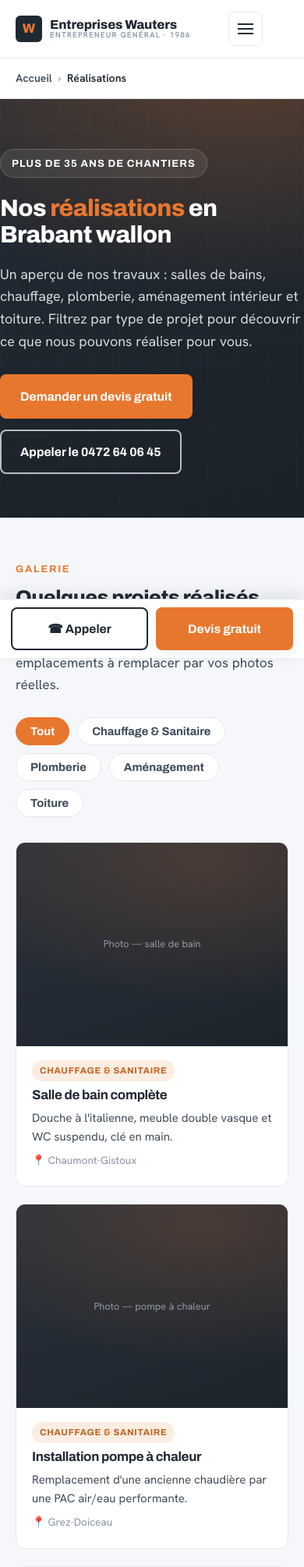
After one commit to Djaaym/entreprises-wauters, a PHP site: page /realisations.html in a window 390 px wide. The commit adds this page. Shown: the top 2010 px of the page at 78% size. Run offline with PHP 8.4, Linux system fonts and the light colour scheme.

Commit message:
Ajout d'une page Réalisations (portfolio filtrable)
- Nouvelle page realisations.html avec galerie filtrable par métier (JS, accessible aria-pressed)
- Lien Réalisations ajouté à la nav et au footer de toutes les pages
- Styles portfolio (cartes projet, filtres, responsive) + sitemap + JSON-LD BreadcrumbList
- CTA "Voir nos réalisations" sur l'accueil

```diff
--- a/amenagement-interieur.html
+++ b/amenagement-interieur.html
@@ -51,6 +51,7 @@
         <a href="plomberie.html">Plomberie</a>
         <a href="amenagement-interieur.html" aria-current="page">Aménagement</a>
         <a href="toiture.html">Toiture</a>
+        <a href="realisations.html">Réalisations</a>
         <a href="contact.html">Contact</a>
       </nav>
 
@@ -227,6 +228,7 @@
           <h4>Navigation</h4>
           <ul>
             <li><a href="index.html">Accueil</a></li>
+            <li><a href="realisations.html">Réalisations</a></li>
             <li><a href="contact.html">Contact</a></li>
             <li><a href="contact.html">Demander un devis</a></li>
           </ul>
--- a/assets/css/styles.css
+++ b/assets/css/styles.css
@@ -225,6 +225,45 @@ h3 { font-size: 1.18rem; font-weight: 700; }
 .gallery { display: grid; grid-template-columns: repeat(3, 1fr); gap: 16px; margin-top: 28px; }
 .gallery .media-ph { aspect-ratio: 4/3; }
 
+/* ---------- Portfolio (page Réalisations) ---------- */
+.filters { display: flex; flex-wrap: wrap; gap: 10px; margin-top: 28px; }
+.filter-btn {
+  font-family: var(--font-display); font-weight: 700; font-size: .92rem;
+  background: var(--surface); color: var(--ink-soft);
+  border: 1px solid var(--line); border-radius: 100px;
+  padding: 9px 18px; cursor: pointer;
+  transition: background .15s ease, color .15s ease, border-color .15s ease;
+}
+.filter-btn:hover { border-color: var(--accent); color: var(--accent-dark); }
+.filter-btn[aria-pressed="true"] { background: var(--accent); color: #fff; border-color: var(--accent); }
+
+.portfolio { display: grid; grid-template-columns: repeat(3, 1fr); gap: 22px; margin-top: 32px; }
+.project {
+  background: var(--surface); border: 1px solid var(--line); border-radius: var(--radius);
+  overflow: hidden; display: flex; flex-direction: column;
+  transition: transform .18s ease, box-shadow .18s ease, border-color .18s ease;
+}
+.project:hover { transform: translateY(-4px); box-shadow: var(--shadow); border-color: #d7dde4; }
+.project__img {
+  aspect-ratio: 4/3; width: 100%; object-fit: cover;
+  background:
+    radial-gradient(600px 300px at 70% 10%, rgba(232,119,46,.18), transparent 60%),
+    linear-gradient(160deg, #2a323c, #1d242c);
+  display: grid; place-items: center; color: #8e99a6; font-size: .8rem; text-align: center; padding: 16px;
+}
+.project__body { padding: 18px 20px 22px; display: flex; flex-direction: column; gap: 8px; flex: 1; }
+.project__tag {
+  align-self: flex-start;
+  font-family: var(--font-display); font-weight: 700; font-size: .72rem; letter-spacing: .06em; text-transform: uppercase;
+  background: var(--accent-soft); color: var(--accent-dark);
+  padding: 4px 10px; border-radius: 100px;
+}
+.project__body h3 { font-size: 1.06rem; }
+.project__body p { color: var(--ink-soft); font-size: .94rem; }
+.project__meta { margin-top: auto; font-size: .85rem; color: var(--muted); display: flex; align-items: center; gap: 6px; }
+.portfolio__empty { display: none; color: var(--ink-soft); margin-top: 28px; }
+.portfolio__empty.is-visible { display: block; }
+
 /* ---------- Zones ---------- */
 .zones { display: flex; flex-wrap: wrap; gap: 10px; margin-top: 24px; }
 .zone {
@@ -302,6 +341,7 @@ h3 { font-size: 1.18rem; font-weight: 700; }
   .footer__grid { grid-template-columns: 1fr 1fr; }
   .contact-grid { grid-template-columns: 1fr; }
   .gallery { grid-template-columns: repeat(2, 1fr); }
+  .portfolio { grid-template-columns: repeat(2, 1fr); }
 }
 
 @media (max-width: 760px) {
@@ -335,6 +375,7 @@ h3 { font-size: 1.18rem; font-weight: 700; }
   .cards, .cards--3, .cards--2 { grid-template-columns: 1fr; }
   .trust__row { grid-template-columns: 1fr; }
   .gallery { grid-template-columns: 1fr; }
+  .portfolio { grid-template-columns: 1fr; }
 }
 
 /* reduce motion */
--- a/assets/js/main.js
+++ b/assets/js/main.js
@@ -32,4 +32,32 @@
   // Année dynamique dans le footer
   var y = document.getElementById("year");
   if (y) y.textContent = new Date().getFullYear();
+
+  // Filtre du portfolio (page Réalisations)
+  var filters = document.querySelector(".filters");
+  var portfolio = document.querySelector(".portfolio");
+  if (filters && portfolio) {
+    var projects = portfolio.querySelectorAll(".project");
+    var empty = document.querySelector(".portfolio__empty");
+    var buttons = filters.querySelectorAll(".filter-btn");
+
+    filters.addEventListener("click", function (e) {
+      var btn = e.target.closest(".filter-btn");
+      if (!btn) return;
+      var cat = btn.getAttribute("data-filter");
+
+      buttons.forEach(function (b) {
+        b.setAttribute("aria-pressed", b === btn ? "true" : "false");
+      });
+
+      var shown = 0;
+      projects.forEach(function (p) {
+        var match = cat === "all" || p.getAttribute("data-category") === cat;
+        p.style.display = match ? "" : "none";
+        if (match) shown++;
+      });
+
+      if (empty) empty.classList.toggle("is-visible", shown === 0);
+    });
+  }
 })();
--- a/chauffage-sanitaire.html
+++ b/chauffage-sanitaire.html
@@ -51,6 +51,7 @@
         <a href="plomberie.html">Plomberie</a>
         <a href="amenagement-interieur.html">Aménagement</a>
         <a href="toiture.html">Toiture</a>
+        <a href="realisations.html">Réalisations</a>
         <a href="contact.html">Contact</a>
       </nav>
 
@@ -258,6 +259,7 @@
           <h4>Navigation</h4>
           <ul>
             <li><a href="index.html">Accueil</a></li>
+            <li><a href="realisations.html">Réalisations</a></li>
             <li><a href="contact.html">Contact</a></li>
             <li><a href="contact.html">Demander un devis</a></li>
           </ul>
--- a/contact.html
+++ b/contact.html
@@ -51,6 +51,7 @@
         <a href="plomberie.html">Plomberie</a>
         <a href="amenagement-interieur.html">Aménagement</a>
         <a href="toiture.html">Toiture</a>
+        <a href="realisations.html">Réalisations</a>
         <a href="contact.html" aria-current="page">Contact</a>
       </nav>
 
@@ -205,6 +206,7 @@
           <h4>Navigation</h4>
           <ul>
             <li><a href="index.html">Accueil</a></li>
+            <li><a href="realisations.html">Réalisations</a></li>
             <li><a href="contact.html">Contact</a></li>
             <li><a href="contact.html">Demander un devis</a></li>
           </ul>
--- a/index.html
+++ b/index.html
@@ -61,6 +61,7 @@
         <a href="plomberie.html">Plomberie</a>
         <a href="amenagement-interieur.html">Aménagement</a>
         <a href="toiture.html">Toiture</a>
+        <a href="realisations.html">Réalisations</a>
         <a href="contact.html">Contact</a>
       </nav>
 
@@ -158,6 +159,7 @@
           <li><span class="tick">✓</span> Une équipe polyvalente pour coordonner tous les corps de métier</li>
           <li><span class="tick">✓</span> Devis transparent et gratuit, sans engagement</li>
         </ul>
+        <a class="btn btn--primary" href="realisations.html" style="margin-top:24px;">Voir nos réalisations</a>
       </div>
       <div class="media-ph" role="img" aria-label="Photo de chantier Entreprises Wauters (à remplacer)">
         Emplacement photo — réalisation / équipe
@@ -223,6 +225,7 @@
           <h4>Navigation</h4>
           <ul>
             <li><a href="index.html">Accueil</a></li>
+            <li><a href="realisations.html">Réalisations</a></li>
             <li><a href="contact.html">Contact</a></li>
             <li><a href="contact.html">Demander un devis</a></li>
           </ul>
--- a/plomberie.html
+++ b/plomberie.html
@@ -51,6 +51,7 @@
         <a href="plomberie.html" aria-current="page">Plomberie</a>
         <a href="amenagement-interieur.html">Aménagement</a>
         <a href="toiture.html">Toiture</a>
+        <a href="realisations.html">Réalisations</a>
         <a href="contact.html">Contact</a>
       </nav>
 
@@ -236,6 +237,7 @@
           <h4>Navigation</h4>
           <ul>
             <li><a href="index.html">Accueil</a></li>
+            <li><a href="realisations.html">Réalisations</a></li>
             <li><a href="contact.html">Contact</a></li>
             <li><a href="contact.html">Demander un devis</a></li>
           </ul>
--- /dev/null
+++ b/realisations.html
@@ -0,0 +1,260 @@
+<!DOCTYPE html>
+<html lang="fr">
+<head>
+  <meta charset="UTF-8">
+  <meta name="viewport" content="width=device-width, initial-scale=1">
+
+  <title>Réalisations &amp; chantiers en Brabant wallon | Entreprises Wauters</title>
+  <meta name="description" content="Découvrez nos réalisations : salles de bains, chauffage, plomberie, aménagement intérieur et toiture en Brabant wallon. Entreprise familiale depuis 1986.">
+  <link rel="canonical" href="https://entreprises-wauters.be/realisations.html">
+
+  <!-- Open Graph -->
+  <meta property="og:type" content="website">
+  <meta property="og:title" content="Réalisations &amp; chantiers | Entreprises Wauters">
+  <meta property="og:description" content="Nos réalisations en Brabant wallon : salles de bains, chauffage, plomberie, aménagement intérieur et toiture. Devis gratuit.">
+  <meta property="og:url" content="https://entreprises-wauters.be/realisations.html">
+  <meta property="og:locale" content="fr_FR">
+  <meta property="og:site_name" content="Entreprises Wauters">
+
+  <!-- Fonts -->
+  <link rel="preconnect" href="https://fonts.googleapis.com">
+  <link rel="preconnect" href="https://fonts.gstatic.com" crossorigin>
+  <link href="https://fonts.googleapis.com/css2?family=Archivo:wght@600;700;800&family=Hanken+Grotesk:wght@400;500;600;700&display=swap" rel="stylesheet">
+
+  <link rel="stylesheet" href="assets/css/styles.css">
+
+  <!-- Données structurées -->
+  <script type="application/ld+json">
+  {
+    "@context": "https://schema.org",
+    "@type": "BreadcrumbList",
+    "itemListElement": [
+      { "@type": "ListItem", "position": 1, "name": "Accueil", "item": "https://entreprises-wauters.be/" },
+      { "@type": "ListItem", "position": 2, "name": "Réalisations", "item": "https://entreprises-wauters.be/realisations.html" }
+    ]
+  }
+  </script>
+</head>
+<body>
+
+  <!-- ===================== HEADER ===================== -->
+  <header class="header">
+    <div class="container header__inner">
+      <a class="logo" href="index.html" aria-label="Entreprises Wauters — accueil">
+        <span class="logo__mark">W</span>
+        <span class="logo__text">Entreprises Wauters<small>Entrepreneur général · 1986</small></span>
+      </a>
+
+      <nav class="nav" id="primary-nav" aria-label="Navigation principale">
+        <a href="index.html">Accueil</a>
+        <a href="chauffage-sanitaire.html">Chauffage &amp; Sanitaire</a>
+        <a href="plomberie.html">Plomberie</a>
+        <a href="amenagement-interieur.html">Aménagement</a>
+        <a href="toiture.html">Toiture</a>
+        <a href="realisations.html" aria-current="page">Réalisations</a>
+        <a href="contact.html">Contact</a>
+      </nav>
+
+      <div class="header__cta">
+        <a class="header__tel" href="tel:+32472640645"><span>☎</span> 0472 64 06 45</a>
+        <a class="btn btn--primary" href="contact.html">Devis gratuit</a>
+      </div>
+
+      <button class="burger" aria-label="Ouvrir le menu" aria-controls="primary-nav" aria-expanded="false"><span></span></button>
+    </div>
+  </header>
+
+  <!-- ===================== BREADCRUMB ===================== -->
+  <nav class="breadcrumb" aria-label="Fil d'Ariane">
+    <div class="container">
+      <ol>
+        <li><a href="index.html">Accueil</a></li>
+        <li><span aria-current="page">Réalisations</span></li>
+      </ol>
+    </div>
+  </nav>
+
+  <!-- ===================== HERO ===================== -->
+  <section class="hero hero--page">
+    <div class="container hero__inner">
+      <span class="hero__badge">Plus de 35 ans de chantiers</span>
+      <h1>Nos <span class="accent">réalisations</span> en Brabant wallon</h1>
+      <p class="hero__sub">Un aperçu de nos travaux : salles de bains, chauffage, plomberie, aménagement intérieur et toiture. Filtrez par type de projet pour découvrir ce que nous pouvons réaliser pour vous.</p>
+      <div class="hero__actions">
+        <a class="btn btn--primary" href="contact.html">Demander un devis gratuit</a>
+        <a class="btn btn--outline-light" href="tel:+32472640645">Appeler le 0472 64 06 45</a>
+      </div>
+    </div>
+  </section>
+
+  <!-- ===================== PORTFOLIO ===================== -->
+  <section class="section">
+    <div class="container">
+      <span class="eyebrow">Galerie</span>
+      <h2>Quelques projets réalisés</h2>
+      <p class="lead">Cliquez sur un filtre pour afficher les réalisations par métier. Les visuels sont des emplacements à remplacer par vos photos réelles.</p>
+
+      <!-- Filtres -->
+      <div class="filters" role="group" aria-label="Filtrer les réalisations par type">
+        <button type="button" class="filter-btn" data-filter="all" aria-pressed="true">Tout</button>
+        <button type="button" class="filter-btn" data-filter="chauffage-sanitaire" aria-pressed="false">Chauffage &amp; Sanitaire</button>
+        <button type="button" class="filter-btn" data-filter="plomberie" aria-pressed="false">Plomberie</button>
+        <button type="button" class="filter-btn" data-filter="amenagement" aria-pressed="false">Aménagement</button>
+        <button type="button" class="filter-btn" data-filter="toiture" aria-pressed="false">Toiture</button>
+      </div>
+
+      <!-- Grille des réalisations -->
+      <div class="portfolio">
+
+        <article class="project" data-category="chauffage-sanitaire">
+          <div class="project__img" role="img" aria-label="Salle de bain moderne réalisée à Chaumont-Gistoux (à remplacer par une photo)">Photo — salle de bain</div>
+          <div class="project__body">
+            <span class="project__tag">Chauffage &amp; Sanitaire</span>
+            <h3>Salle de bain complète</h3>
+            <p>Douche à l'italienne, meuble double vasque et WC suspendu, clé en main.</p>
+            <span class="project__meta">📍 Chaumont-Gistoux</span>
+          </div>
+        </article>
+
+        <article class="project" data-category="chauffage-sanitaire">
+          <div class="project__img" role="img" aria-label="Installation d'une pompe à chaleur en Brabant wallon (à remplacer par une photo)">Photo — pompe à chaleur</div>
+          <div class="project__body">
+            <span class="project__tag">Chauffage &amp; Sanitaire</span>
+            <h3>Installation pompe à chaleur</h3>
+            <p>Remplacement d'une ancienne chaudière par une PAC air/eau performante.</p>
+            <span class="project__meta">📍 Grez-Doiceau</span>
+          </div>
+        </article>
+
+        <article class="project" data-category="plomberie">
+          <div class="project__img" role="img" aria-label="Rénovation de la plomberie d'une maison (à remplacer par une photo)">Photo — plomberie</div>
+          <div class="project__body">
+            <span class="project__tag">Plomberie</span>
+            <h3>Rénovation réseau d'eau</h3>
+            <p>Remplacement complet de la tuyauterie et de la robinetterie d'une habitation.</p>
+            <span class="project__meta">📍 Wavre</span>
+          </div>
+        </article>
+
+        <article class="project" data-category="plomberie">
+          <div class="project__img" role="img" aria-label="Installation d'un chauffe-eau thermodynamique (à remplacer par une photo)">Photo — chauffe-eau</div>
+          <div class="project__body">
+            <span class="project__tag">Plomberie</span>
+            <h3>Pose de chauffe-eau</h3>
+            <p>Installation d'un chauffe-eau thermodynamique et raccordement aux normes.</p>
+            <span class="project__meta">📍 Rixensart</span>
+          </div>
+        </article>
+
+        <article class="project" data-category="amenagement">
+          <div class="project__img" role="img" aria-label="Aménagement d'un espace de vie ouvert (à remplacer par une photo)">Photo — aménagement</div>
+          <div class="project__body">
+            <span class="project__tag">Aménagement</span>
+            <h3>Ouverture d'un espace de vie</h3>
+            <p>Suppression de cloisons, nouveaux sols et finitions pour un séjour lumineux.</p>
+            <span class="project__meta">📍 Ottignies–LLN</span>
+          </div>
+        </article>
+
+        <article class="project" data-category="amenagement">
+          <div class="project__img" role="img" aria-label="Dressing sur mesure réalisé en Brabant wallon (à remplacer par une photo)">Photo — dressing</div>
+          <div class="project__body">
+            <span class="project__tag">Aménagement</span>
+            <h3>Dressing sur mesure</h3>
+            <p>Création d'un dressing optimisé avec rangements intégrés dans un petit espace.</p>
+            <span class="project__meta">📍 La Hulpe</span>
+          </div>
+        </article>
+
+        <article class="project" data-category="toiture">
+          <div class="project__img" role="img" aria-label="Rénovation de toiture en Brabant wallon (à remplacer par une photo)">Photo — toiture</div>
+          <div class="project__body">
+            <span class="project__tag">Toiture</span>
+            <h3>Rénovation de toiture</h3>
+            <p>Remplacement de la couverture, isolation et nouvelle zinguerie.</p>
+            <span class="project__meta">📍 Walhain</span>
+          </div>
+        </article>
+
+        <article class="project" data-category="toiture">
+          <div class="project__img" role="img" aria-label="Pose de gouttières et zinguerie (à remplacer par une photo)">Photo — zinguerie</div>
+          <div class="project__body">
+            <span class="project__tag">Toiture</span>
+            <h3>Zinguerie &amp; gouttières</h3>
+            <p>Remplacement des gouttières et descentes d'eau pour une évacuation parfaite.</p>
+            <span class="project__meta">📍 Mont-Saint-Guibert</span>
+          </div>
+        </article>
+
+      </div>
+
+      <p class="portfolio__empty">Aucune réalisation dans cette catégorie pour le moment.</p>
+
+      <div class="cta-inline">
+        <p>Envie d'un résultat similaire chez vous ?</p>
+        <a class="btn btn--primary" href="contact.html">Demander un devis</a>
+        <a class="btn btn--ghost" href="tel:+32472640645">Appeler</a>
+      </div>
+    </div>
+  </section>
+
+  <!-- ===================== CTA BAND ===================== -->
+  <section class="ctaband">
+    <div class="container ctaband__inner">
+      <div>
+        <h2>Votre projet sera notre prochaine réalisation</h2>
+        <p>Contactez-nous dès aujourd'hui pour un devis gratuit et des conseils personnalisés.</p>
+      </div>
+      <div class="ctaband__actions">
+        <a class="btn btn--light" href="contact.html">Demander un devis gratuit</a>
+        <a class="btn btn--outline-light" href="tel:+32472640645">0472 64 06 45</a>
+      </div>
+    </div>
+  </section>
+
+  <!-- ===================== FOOTER ===================== -->
+  <footer class="footer">
+    <div class="container">
+      <div class="footer__grid">
+        <div class="footer__contact">
+          <h4>Entreprises Wauters</h4>
+          <p>Entreprise générale de rénovation, active depuis 1986 dans le Brabant wallon.</p>
+          <p>Clos de la Cuterelle 11<br>1325 Chaumont-Gistoux</p>
+          <p><a href="tel:+32472640645">0472 64 06 45</a></p>
+          <p><a href="mailto:info@entreprises-wauters.be">info@entreprises-wauters.be</a></p>
+        </div>
+        <div>
+          <h4>Services</h4>
+          <ul>
+            <li><a href="chauffage-sanitaire.html">Chauffage &amp; Sanitaire</a></li>
+            <li><a href="plomberie.html">Plomberie</a></li>
+            <li><a href="amenagement-interieur.html">Aménagement intérieur</a></li>
+            <li><a href="toiture.html">Toiture</a></li>
+          </ul>
+        </div>
+        <div>
+          <h4>Navigation</h4>
+          <ul>
+            <li><a href="index.html">Accueil</a></li>
+            <li><a href="realisations.html">Réalisations</a></li>
+            <li><a href="contact.html">Contact</a></li>
+            <li><a href="contact.html">Demander un devis</a></li>
+          </ul>
+        </div>
+      </div>
+      <div class="footer__bottom">
+        <span>© <span id="year">2025</span> Entreprises Wauters — Tous droits réservés.</span>
+        <span>Chaumont-Gistoux · Brabant wallon</span>
+      </div>
+    </div>
+  </footer>
+
+  <!-- ===================== MOBILE CALL BAR ===================== -->
+  <div class="mobilebar">
+    <a class="btn btn--ghost" href="tel:+32472640645">☎ Appeler</a>
+    <a class="btn btn--primary" href="contact.html">Devis gratuit</a>
+  </div>
+
+  <script src="assets/js/main.js"></script>
+</body>
+</html>
--- a/sitemap.xml
+++ b/sitemap.xml
@@ -26,6 +26,11 @@
     <priority>0.8</priority>
   </url>
   <url>
+    <loc>https://entreprises-wauters.be/realisations.html</loc>
+    <changefreq>monthly</changefreq>
+    <priority>0.8</priority>
+  </url>
+  <url>
     <loc>https://entreprises-wauters.be/contact.html</loc>
     <changefreq>monthly</changefreq>
     <priority>0.7</priority>
--- a/toiture.html
+++ b/toiture.html
@@ -51,6 +51,7 @@
         <a href="plomberie.html">Plomberie</a>
         <a href="amenagement-interieur.html">Aménagement</a>
         <a href="toiture.html" aria-current="page">Toiture</a>
+        <a href="realisations.html">Réalisations</a>
         <a href="contact.html">Contact</a>
       </nav>
 
@@ -220,6 +221,7 @@
           <h4>Navigation</h4>
           <ul>
             <li><a href="index.html">Accueil</a></li>
+            <li><a href="realisations.html">Réalisations</a></li>
             <li><a href="contact.html">Contact</a></li>
             <li><a href="contact.html">Demander un devis</a></li>
           </ul>
```
